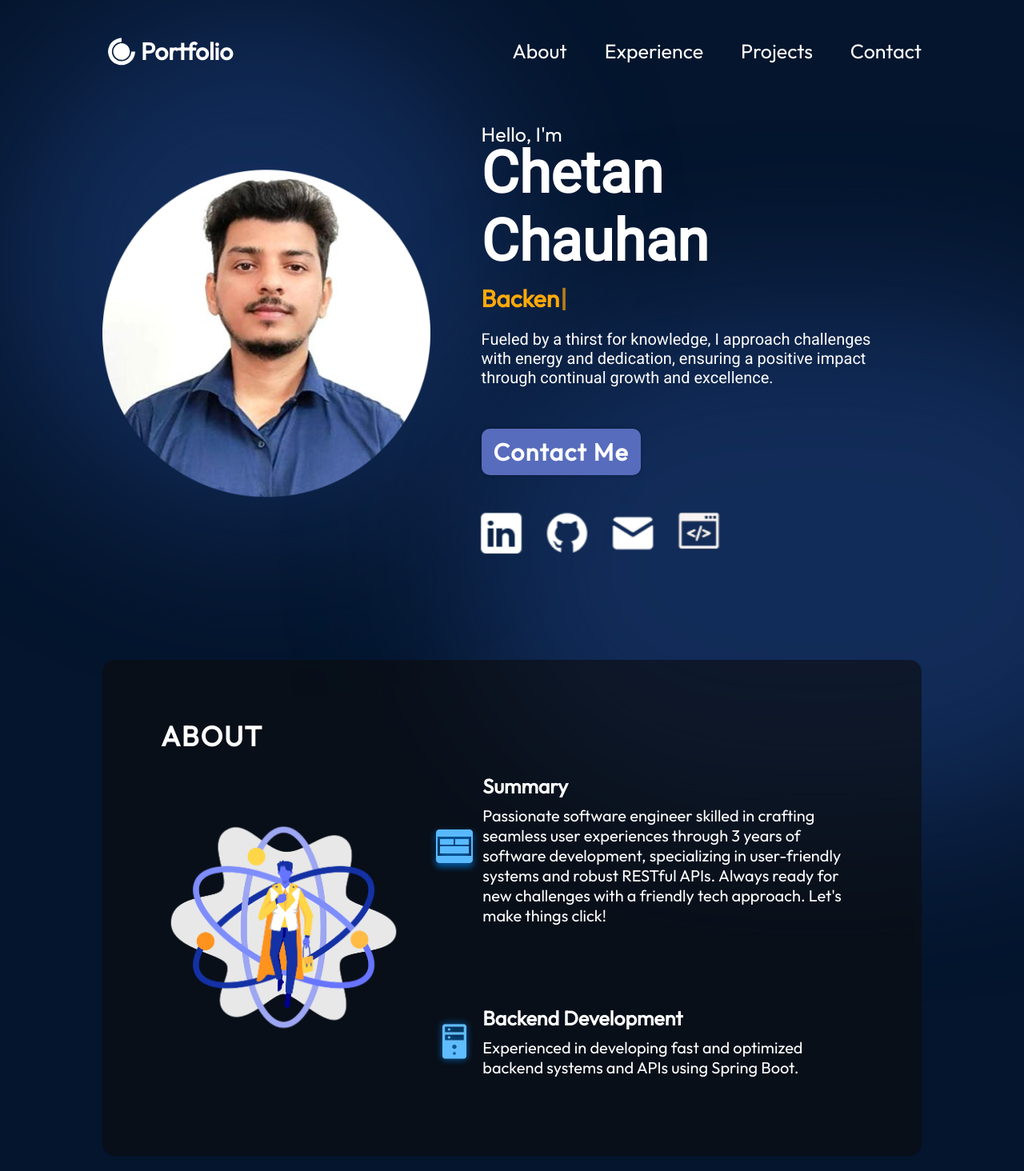
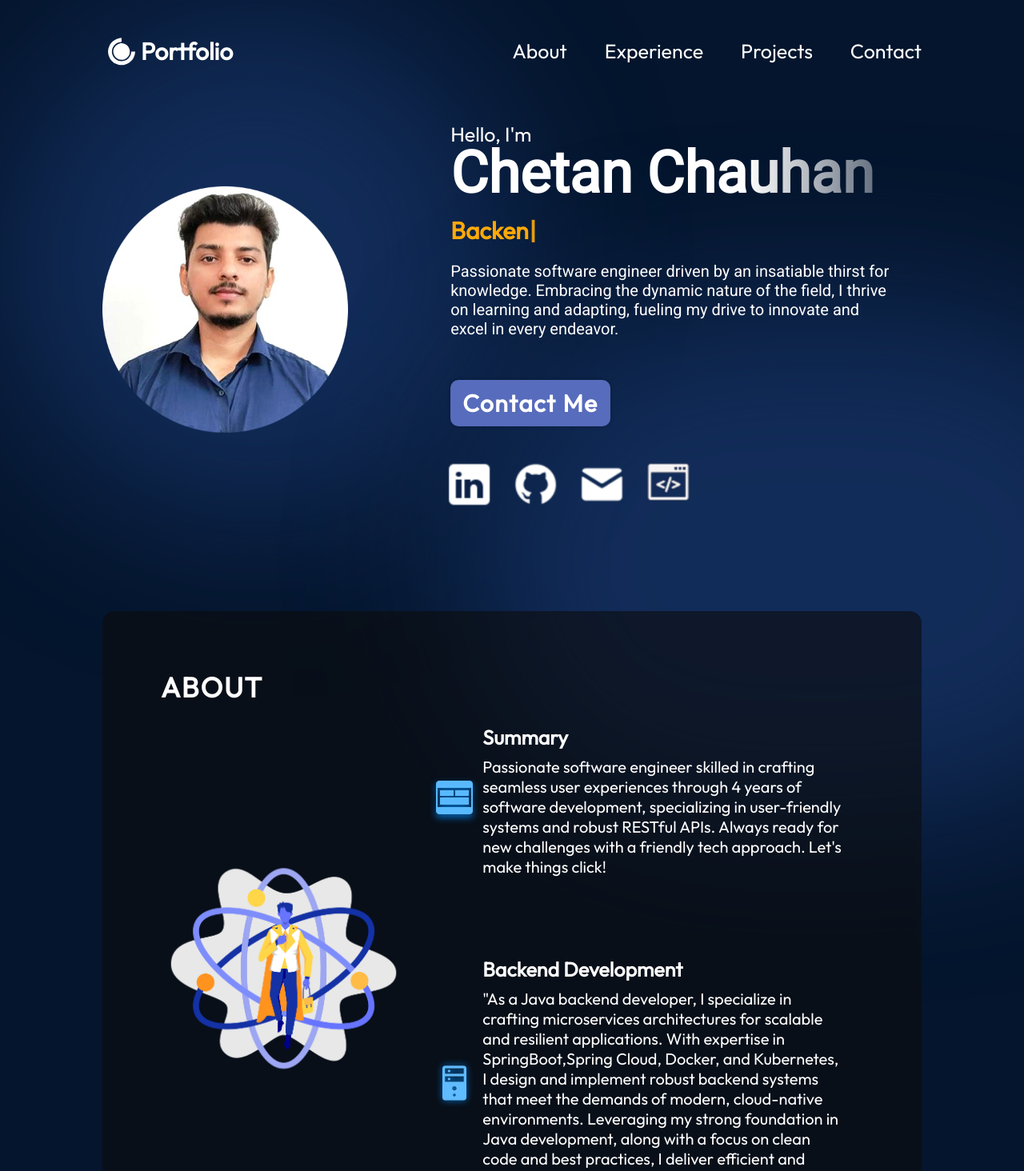
Before and after one commit to Chetanchauhangithub/ChetanChauhanPortfolio, a React (Vite) app: page / in a window 1280 px wide. Shown: the top 1464 px of the page at 80% size. Built offline with nearby package versions, Linux system fonts and the light colour scheme; no server answers.

Commit message:
Setting up About section details.

```diff
--- a/src/components/About/About.jsx
+++ b/src/components/About/About.jsx
@@ -26,7 +26,7 @@ const About = () => {
               <h3>Summary</h3>
               <p>
                 Passionate software engineer skilled in crafting seamless user
-                experiences through 3 years of software development,
+                experiences through 4 years of software development,
                 specializing in user-friendly systems and robust RESTful APIs.
                 Always ready for new challenges with a friendly tech approach.
                 Let's make things click!
@@ -39,8 +39,7 @@ const About = () => {
             <div className={styles.aboutItemText}>
               <h3>Backend Development</h3>
               <p>
-                Experienced in developing fast and optimized backend systems and
-                APIs using Spring Boot.
+              "As a Java backend developer, I specialize in crafting microservices architectures for scalable and resilient applications. With expertise in SpringBoot,Spring Cloud, Docker, and Kubernetes, I design and implement robust backend systems that meet the demands of modern, cloud-native environments. Leveraging my strong foundation in Java development, along with a focus on clean code and best practices, I deliver efficient and maintainable solutions tailored to drive business success."
               </p>
             </div>
           </li>
--- a/src/components/Hero/Hero.module.css
+++ b/src/components/Hero/Hero.module.css
@@ -9,7 +9,7 @@
   z-index: 1;
   margin-left: 10%;
   margin-right: 10%;
-  gap:4rem;
+  gap:8rem;
 }
 
 .content {
@@ -79,7 +79,7 @@
 }
 
 .heroImg {
-  width: 40%;
+  width: 30%;
   z-index: 1;
 
   animation-name: floating;
--- a/src/data/hero.json
+++ b/src/data/hero.json
@@ -1,7 +1,7 @@
 {
   "name": "Chetan Chauhan",
   "roles": ["Java Developer", "Backend Developer", "Coder", "Programmer"],
-  "description": "Fueled by a thirst for knowledge, I approach challenges with energy and dedication, ensuring a positive impact through continual growth and excellence.",
+  "description": "Passionate software engineer driven by an insatiable thirst for knowledge. Embracing the dynamic nature of the field, I thrive on learning and adapting, fueling my drive to innovate and excel in every endeavor.",
   "github": "https://github.com/Chetanchauhangithub/",
   "linkedin": "https://www.linkedin.com/in/chetanchauhan0408/",
   "email":"chetanchauhan0408@gmail.com",
```
